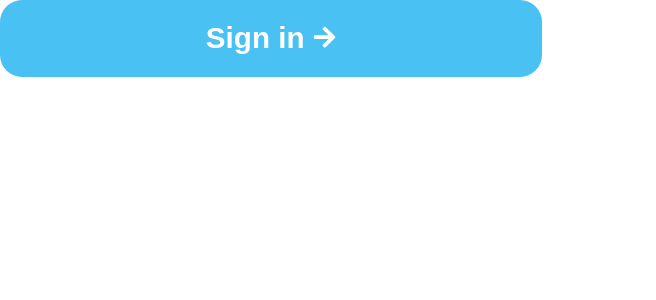
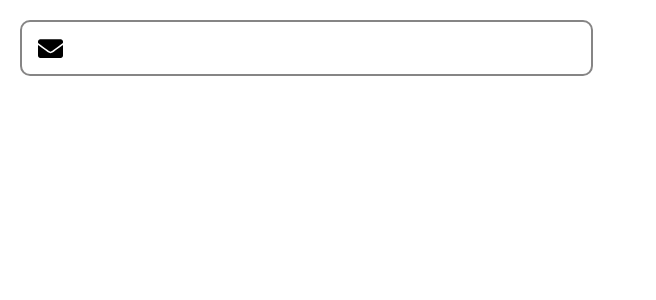
Before and after one commit to ULA-Development/ClinicWaitTime_Website, a React (Create React App) app: page / in a window 1280 px wide. Shown: the top 300 px of the page, without its empty margins (0-656 px from the left). Built offline with nearby package versions, Linux system fonts and the light colour scheme.

Commit message:
reorganize

```diff
--- a/src/App.tsx
+++ b/src/App.tsx
@@ -1,46 +1,10 @@
 import React from "react";
-import { initializeApp } from "firebase/app";
-import { getDatabase, ref, set, onValue } from "firebase/database";
-import { getAuth, createUserWithEmailAndPassword } from "firebase/auth";
-import firebaseConfig from "./data/firebaseConfig";
 import TextInput from "./components/TextInput";
-import Button from "./components/Button";
-
-const app = initializeApp(firebaseConfig);
-const db = getDatabase(app);
-const auth = getAuth(app);
-
-function writeToDatabase() {
-  const randomData = Math.random();
-  set(ref(db, "users/EthanTestDB"), {
-    randNum: randomData,
-  }).then(() => {
-    console.log("WROTE TO DB");
-  });
-}
-
-function readDatabase() {
-  const info = ref(db, "users/EthanTestDB/randNum");
-  onValue(info, (snapshot) => {
-    const data = snapshot.val();
-    console.log("READING FROM DB:", data);
-  });
-}
-
-function createUser() {
-  createUserWithEmailAndPassword(auth, "ula@gmail.com", "password")
-    .then((userCredential) => {
-      console.log("CREATED USER");
-    })
-    .catch((error) => {
-      console.log(error.message);
-    });
-}
 
 function App() {
   return (
     <div>
-      <Button onClick={() => console.log("clicked")}>Sign in</Button>
+      <TextInput/>
     </div>
   );
 }
--- a/src/assets/colours.css
+++ b/src/assets/colours.css
@@ -1,5 +1,6 @@
 :root {
-    --main-color: blue;
-    --secondary-color: white;
-    --main-grey: rgba(134,133,133,255);
+    --main: #4AC1F3;
+    --main-dark:
+    --secondary: white;
+    --grey: rgba(134,133,133,255);
 }
--- a/src/components/TextInput.css
+++ b/src/components/TextInput.css
@@ -1,8 +1,8 @@
 @import url("../assets/colours.css");
-.text-field{
+.input{
     width: 100%;
     border-radius: 10px;
-    border: 2px solid var(--main-grey);
+    border: 2px solid var(--grey);
     outline-width: 0;
     height: 50px;
     padding-left: 55px;
@@ -11,13 +11,13 @@
     color: rgb(90,90,90);
 
 }
-.text-field-shell{
+.container{
     width: 40%;
     position: absolute;
     left:20px;
     top:20px;
 }
-.input-icon{
+.icon{
     width: 25px;
     height: auto;
     fill: var(--main-grey);
--- a/src/components/TextInput.tsx
+++ b/src/components/TextInput.tsx
@@ -1,16 +1,13 @@
-import * as React from 'react'
 import { ReactComponent as InputIcon } from '../assets/envelope-solid.svg'
 import './TextInput.css'
 
 const TextInput = () => {
   return (
-    <div style={{bottom: 20}} className='text-field-shell'>
-      <input type="text" id='9' className='text-field'/>
-      <InputIcon className='input-icon'/>
+    <div className="container">
+      <input type="text" id='9' className="input"/>
+      <InputIcon className="icon"/>
     </div>
   )
 }
 
-
-
 export default TextInput
--- a/src/index.css
+++ /dev/null
@@ -1,13 +0,0 @@
-body {
-  margin: 0;
-  font-family: -apple-system, BlinkMacSystemFont, 'Segoe UI', 'Roboto', 'Oxygen',
-    'Ubuntu', 'Cantarell', 'Fira Sans', 'Droid Sans', 'Helvetica Neue',
-    sans-serif;
-  -webkit-font-smoothing: antialiased;
-  -moz-osx-font-smoothing: grayscale;
-}
-
-code {
-  font-family: source-code-pro, Menlo, Monaco, Consolas, 'Courier New',
-    monospace;
-}
--- a/src/index.tsx
+++ b/src/index.tsx
@@ -1,6 +1,5 @@
 import React from 'react';
 import ReactDOM from 'react-dom/client';
-import './index.css';
 import App from './App';
 import reportWebVitals from './config/reportWebVitals';
 
```
Also changed, not shown: src/data/database.tsx (+32 -6 lines), src/App.css (added).
